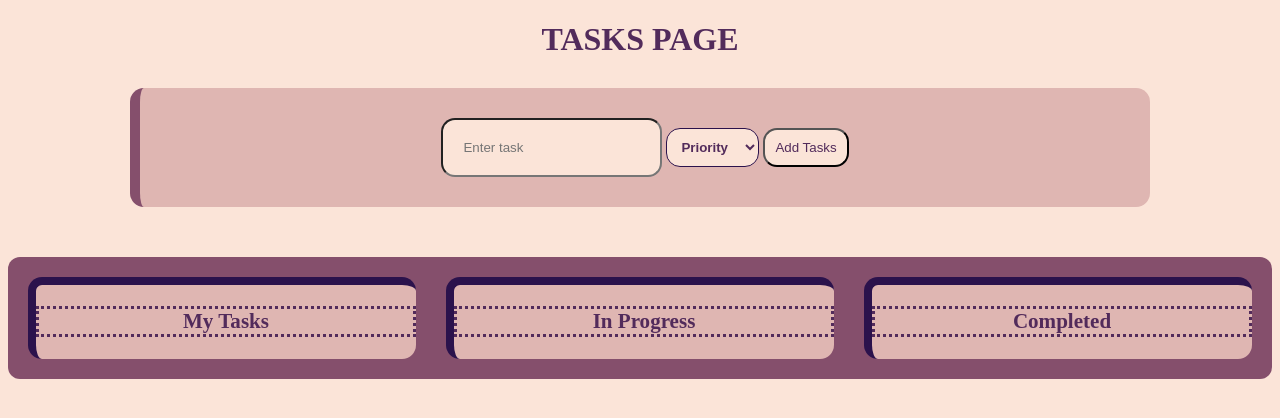
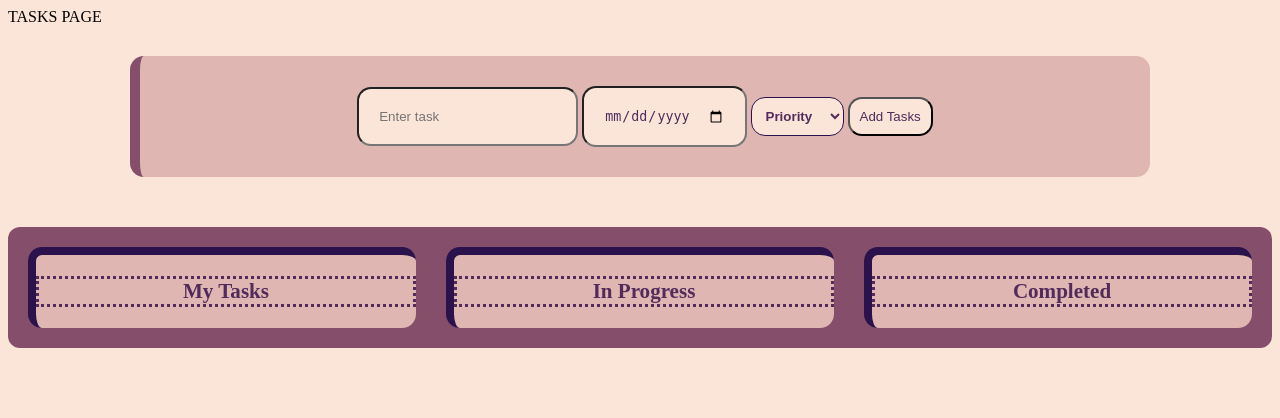
Before and after one commit to jingyi8282/Mini-IT-Project, a Flask app: page /tasks in a window 1280 px wide. Shown: the top 418 px of the page. Run offline with Flask 3, Linux system fonts and the light colour scheme.

Commit message:
created deadline feature in html file

```diff
--- a/templates/tasks.html
+++ b/templates/tasks.html
@@ -1,18 +1,20 @@
 <!DOCTYPE html>
-<html>
+<html lang="en">
     <head>
+        <meta charset="UTF-8">
         <title> Tasks page </title>
         <link rel="stylesheet" href="{{ url_for('static', filename='taskstyle.css')}}">
     </head>
 
 <body>
 
-<h1> TASKS PAGE </h1>
+<header> TASKS PAGE </header>
 
 <section>
 
 <form class="add_form" method="POST" action="/add">
     <input type="text" name="tasks" placeholder="Enter task">
+    <input class="int_date" type="date" name="deadline" required>
     <select name="priority" class="priority">
         <option value="Priority">Priority</option>
         <option value="Low">Low</option>
@@ -33,6 +35,7 @@
             {% for t in tasks %}
                 <li>
                     {{ t[0] }} <span class="prio-{{t[1]}}"> {{t[1]}} </span>
+                    <span class="due"> Due:{{t[2]}} ({{t[3]}} days remaining) </span>
                     <form action="/delete/{{loop.index0}}" method="POST" style="display: inline; ">
                     <button type="submit" class="del_btn">Delete</button>
                     </form>
```
